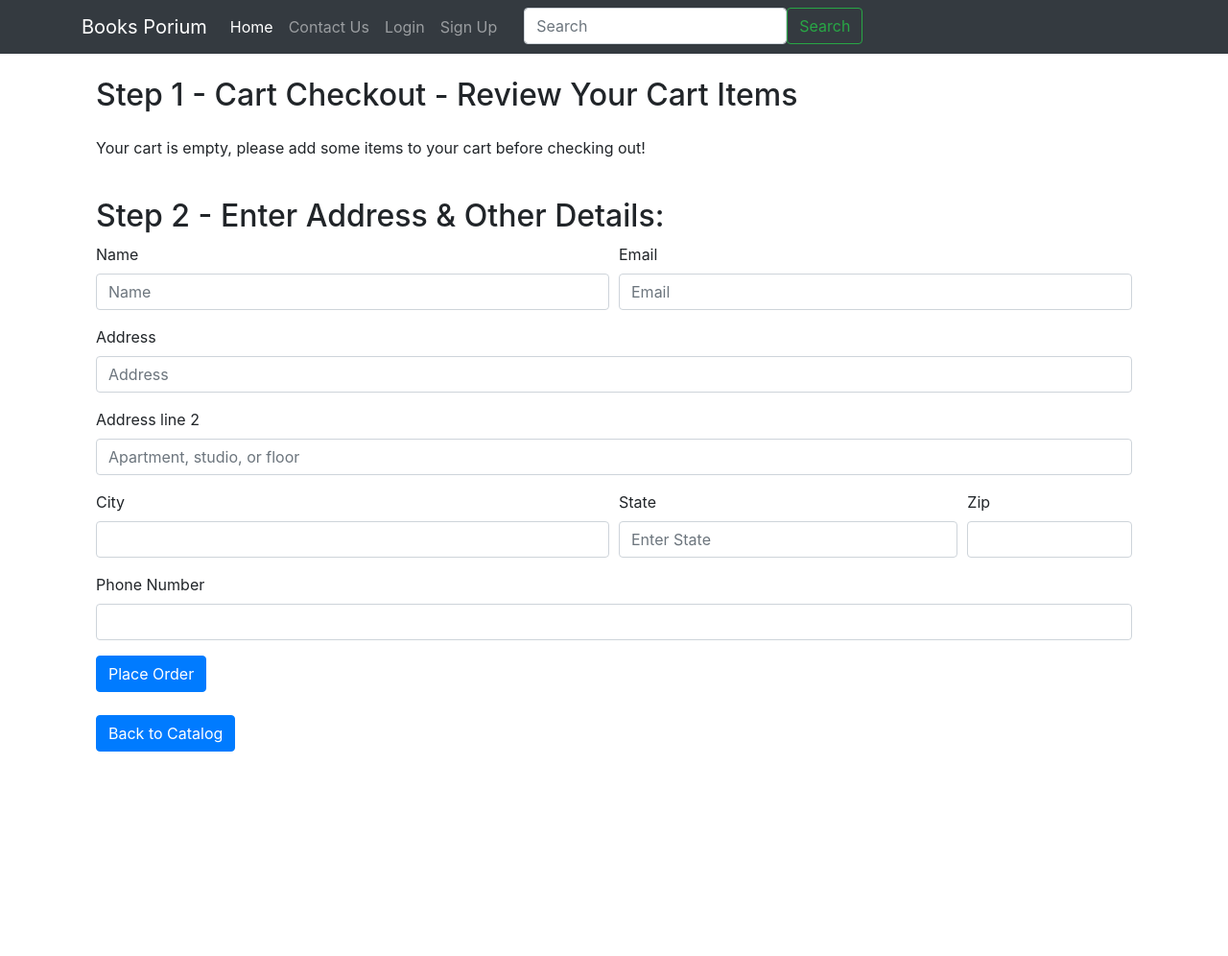
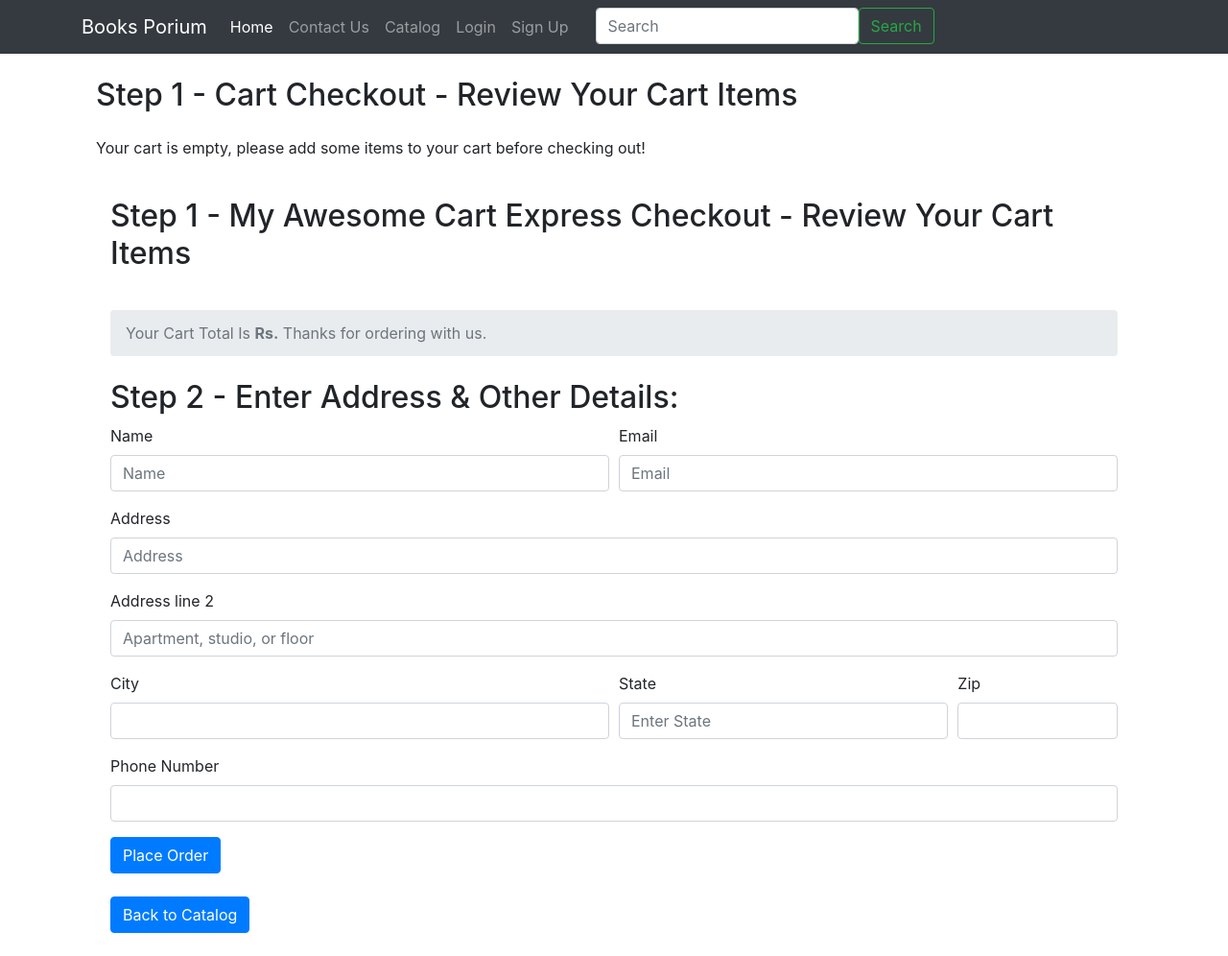
Before and after one commit to tanvik22/BooksPorium, a Django app: page /checkout in a window 1280 px wide. Shown: the whole page at 96% size. Before the commit the page ends 783 px from the top, so only its background shows below. Run offline with Django 3.2, Linux system fonts and the light colour scheme; some libraries are stand-ins or nearby versions.

Commit message:
Improve Checkout

```diff
--- a/templates/base.html
+++ b/templates/base.html
@@ -38,6 +38,9 @@
         </li>
         <li class="nav-item">
           <a class="nav-link" href="contactus">Contact Us</a>
+        </li>
+         <li class="nav-item">
+          <a class="nav-link" href="catalog">Catalog</a>
         </li>
         {% if user.is_authenticated %}
         <li class="nav-item">
--- a/templates/catalog.html
+++ b/templates/catalog.html
@@ -79,9 +79,8 @@ img{
                     <img class="img-responsive"style="height: 58%;" src="{{ Material.book_file }}">
                     <div class="caption">
                         <p class="imgCaption" id="namepr{{Material.id}}"> {{ Material.book_name }} </p>
-                        <p>{{ Material.book_price }}</p>
+                        <p>Price : Rs. <span id="pricepr{{Material.id}}">{{ Material.book_price }}</span></p>
                     </div>
-                            {% comment %} <p>{{ Material.book_id }}</p> {% endcomment %}
                     <span id="divpr{{Material.id}}" class="divpr">
                                     <button id="pr{{ Material.id }}" class="btn btn-primary cart">Add To Cart</button>
                                 </span>
@@ -113,7 +112,8 @@ $('.divpr').on('click', 'button.cart', function() {
     } else {
         qty = 1;
         name = document.getElementById('name'+idstr).innerHTML
-        cart[idstr] = [qty, name];
+        price = document.getElementById('price'+idstr).innerHTML
+        cart[idstr] = [qty, name, parseInt(price)];
 
     }
     updateCart(cart);
--- a/templates/checkout.html
+++ b/templates/checkout.html
@@ -7,6 +7,18 @@
         <div class="my-4">
             <ul class="list-group" id="items">
             </ul>
+        </div>
+        <div class="col my-4">
+        <h2>Step 1 - My Awesome Cart Express Checkout - Review Your Cart Items</h2>
+        <div class="my-4">
+            <ul class="list-group" id="items">
+            </ul>
+            <nav aria-label="breadcrumb">
+                <ol class="breadcrumb mt-3">
+                    <li class="breadcrumb-item active" aria-current="page">Your Cart Total Is <b>Rs.<span id="totalPrice"></b>  </span>Thanks for ordering with us. </li>
+                </ol>
+            </nav>
+
         </div>
     </div>
     <div class="col my-4">
@@ -69,6 +81,7 @@ if (localStorage.getItem('cart') == null) {
 }
 console.log(cart);
 var sum = 0;
+var totalPrice = 0;
 if ($.isEmptyObject(cart)) {
     //if object is empty
     mystr = `<p>Your cart is empty, please add some items to your cart before checking out!</p>`
@@ -77,7 +90,9 @@ if ($.isEmptyObject(cart)) {
     for (item in cart) {
         let name = cart[item][1];
         let qty = cart[item][0];
+        let itemPrice = cart[item][2];
         sum = sum + qty;
+        totalPrice = totalPrice + qty * itemPrice
         mystr = `<li class="list-group-item d-flex justify-content-between align-items-center">
                     ${name}
                     <span class="badge badge-primary badge-pill">${qty}</span>
@@ -86,6 +101,7 @@ if ($.isEmptyObject(cart)) {
     }
 }
 document.getElementById('cart').innerHTML = sum;
+document.getElementById('totalPrice').innerHTML = totalPrice;
 $('#itemsJson').val(JSON.stringify(cart));
 {% if thank %}
 alert('Thanks for ordering with us. Your order is is {{id}}.');
--- a/templates/login.html
+++ b/templates/login.html
@@ -124,8 +124,6 @@
 
 {% endblock css %}
 
-<!--{% block header %} {% endblock %}-->
-
 {% block body %}
 <div class="container-fluid" onclick="onclick">
   <form class="form-signin" method="post" action="login.html">
@@ -157,6 +155,3 @@
 </div>
 
 {% endblock body %}
-
-{% block footer %}
-{% endblock footer%}
--- a/templates/upload_book.html
+++ b/templates/upload_book.html
@@ -54,6 +54,6 @@
 
     <button type="submit" class="button" id="back">Upload</button> <br><br>
 </form>
-<a href="catalog_faculty.html"><button type="submit" class="btn"  id="back">Back</button></a>
+<a href="vieworders.html"><button type="submit" class="btn"  id="back">View Orders</button></a>
 </div>
 {% endblock%}
```
Also changed, not shown: Home/models.py (+9 -0 lines), templates/account.html (deleted, +0 -10 lines), db.sqlite3.
